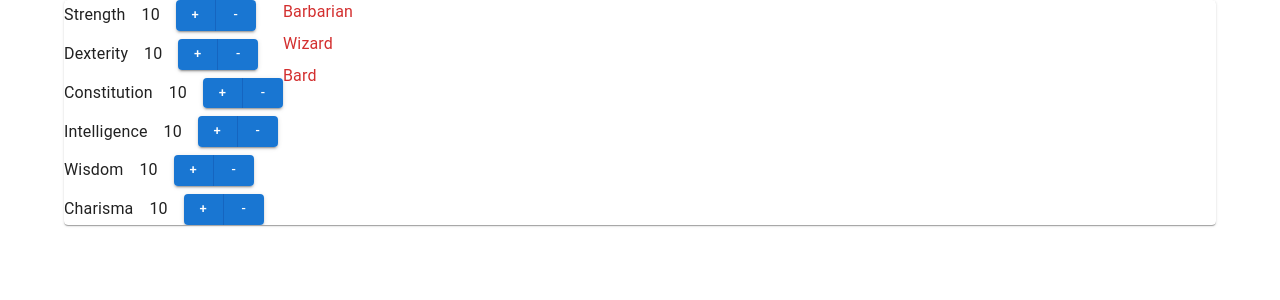
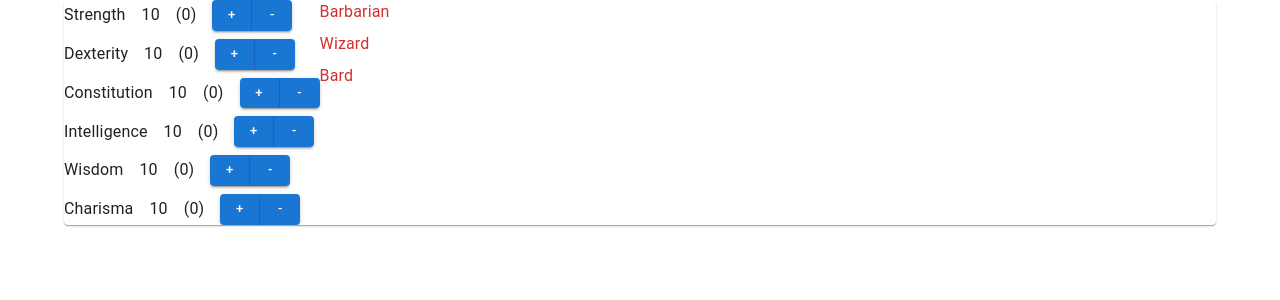
Before and after one commit to Continuities/char-sheet, a React (Create React App) app: page / in a window 1280 px wide. Shown: the top 300 px of the page. Built offline with nearby package versions, Linux system fonts and the light colour scheme.

Commit message:
requirement 4

```diff
--- a/src/CharacterCard.js
+++ b/src/CharacterCard.js
@@ -12,7 +12,7 @@ import Typography from '@mui/material/Typography';
 import Button from '@mui/material/Button';
 import ButtonGroup from '@mui/material/ButtonGroup';
 import { ATTRIBUTE_LIST } from './consts';
-import { useParty } from './model';
+import { useParty, modifier } from './model';
 import ClassList from './ClassList';
 
 const CharacterCard = ({ character }) => {
@@ -57,6 +57,9 @@ const AttributeRow = ({ attribute, value, onIncrement, onDecrement }) => (
     <Typography>
       {value}
     </Typography>
+    <Typography>
+      ({modifier(value)})
+    </Typography>
     <ButtonGroup variant='contained' size='small'>
       <Button onClick={() => onIncrement(attribute)}>+</Button>
       <Button onClick={() => onDecrement(attribute)}>-</Button>
--- a/src/model.js
+++ b/src/model.js
@@ -70,3 +70,7 @@ export const meetsRequirements = (character, requirements) => {
       .find(([ attr, req ]) => character.attributes[attr] < req)
   );
 };
+
+export const modifier = (value) => {
+  return Math.floor((value - 10) / 2);
+}
```
